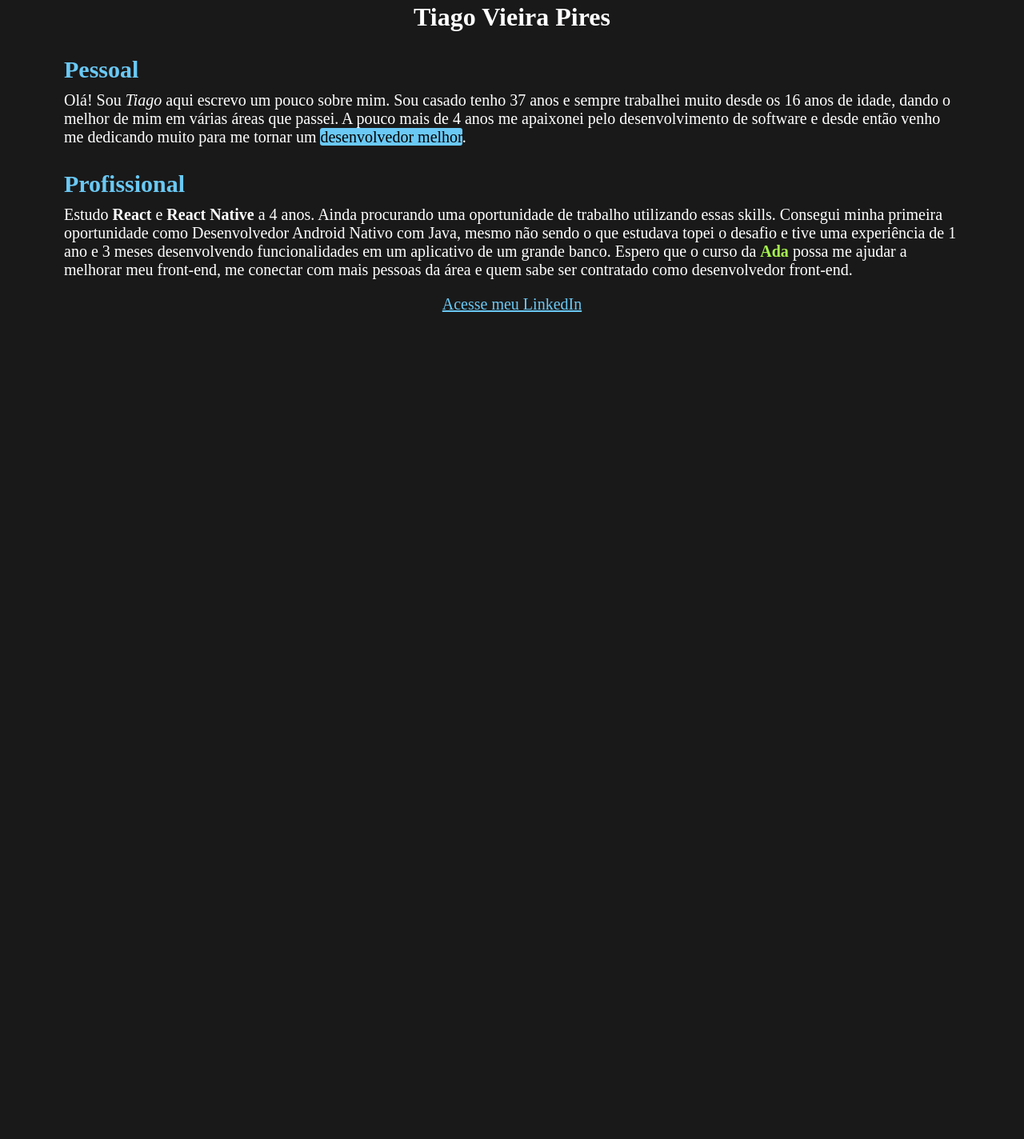
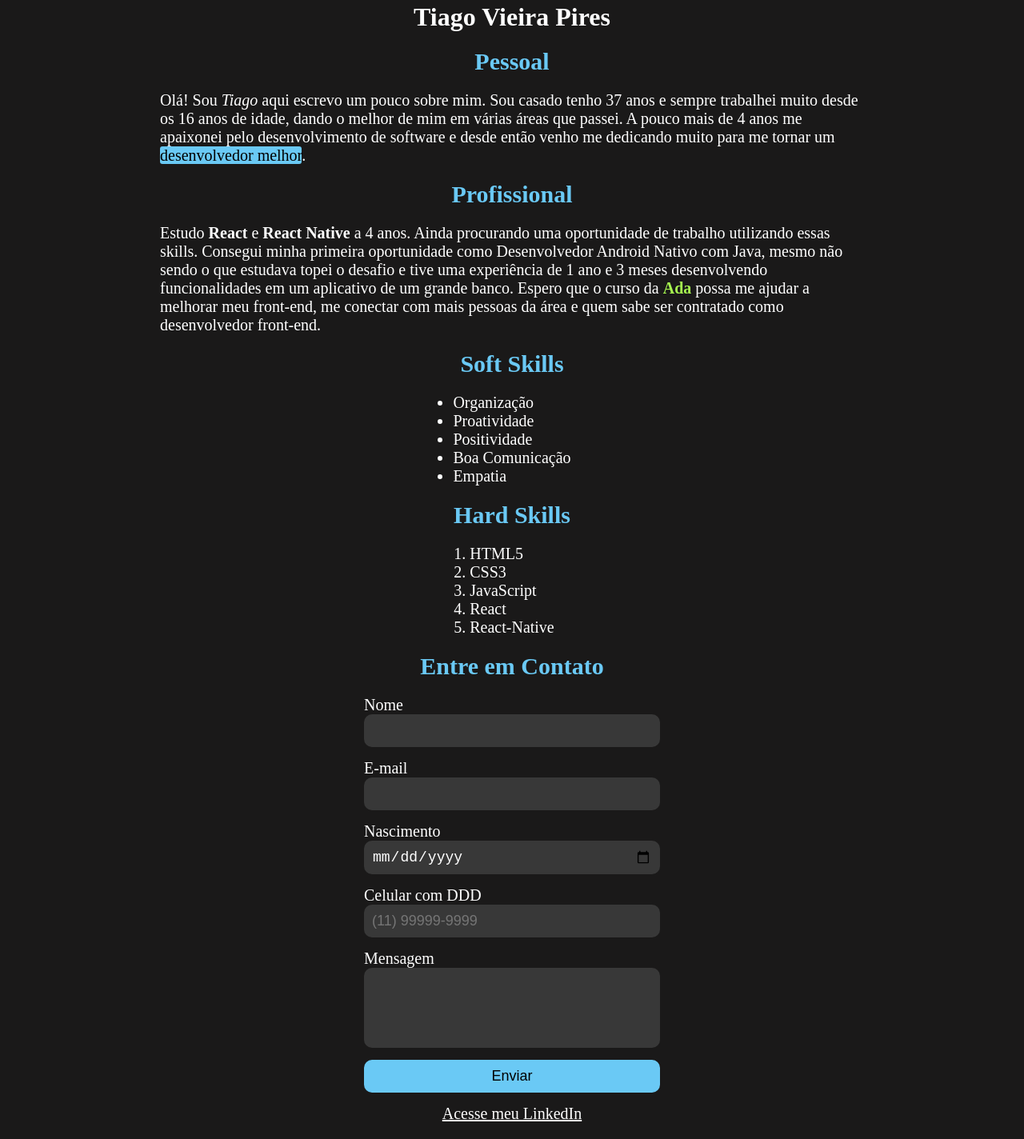
Before and after one commit to TiagoVP86/01-atividade-fixacao-ada, a plain HTML site: page index.html in a window 1280 px wide. Shown: the part 337-1761 px from the top of the page at 80% size. Before the commit the page ends 800 px from the top, so only its background shows below. Drawn offline with Linux system fonts and the light colour scheme.

Commit message:
Adicionando as listas e o formulario

```diff
--- a/index.html
+++ b/index.html
@@ -36,6 +36,59 @@
         melhorar meu front-end, me conectar com mais pessoas da área e quem sabe
         ser contratado como desenvolvedor front-end.
       </p>
+    </div>
+
+    <div class="skills">
+      <h2>Soft Skills</h2>
+
+      <ul>
+        <li>Organização</li>
+        <li>Proatividade</li>
+        <li>Positividade</li>
+        <li>Boa Comunicação</li>
+        <li>Empatia</li>
+      </ul>
+
+      <h2>Hard Skills</h2>
+
+      <ol>
+        <li>HTML5</li>
+        <li>CSS3</li>
+        <li>JavaScript</li>
+        <li>React</li>
+        <li>React-Native</li>
+      </ol>
+    </div>
+
+    <h2>Entre em Contato</h2>
+
+    <div class="form">
+      <form method="get" action="http://127.0.0.1:5500/enviado.html">
+        <label for="nome">Nome</label>
+        <input type="text" id="nome" name="nome" />
+
+        <label for="email">E-mail</label>
+        <input type="email" id="email" name="email" />
+
+        <label for="nascimento">Nascimento</label>
+        <input type="date" id="data" name="data" />
+
+        <label for="celular">Celular com DDD</label>
+        <input
+          type="tel"
+          id="celular"
+          name="celular"
+          placeholder="(11) 99999-9999"
+        />
+
+        <label for="mensagem">Mensagem</label>
+        <textarea id="mensagem" name="mensagem" rows="4" cols="50"></textarea>
+
+        <input type="submit" id="enviar" name="enviar" value="Enviar" />
+      </form>
+    </div>
+
+    <div class="git">
       <a href="https://github.com/TiagoVP86" target="_blank">
         Acesse meu LinkedIn
       </a>
--- a/style.css
+++ b/style.css
@@ -6,8 +6,8 @@
 body {
   background-color: #1a1919;
   height: 100vh;
-  margin-left: 50px;
-  margin-right: 50px;
+  margin-left: 200px;
+  margin-right: 200px;
 }
 
 .imagem {
@@ -31,14 +31,17 @@ h1 {
 }
 
 h2 {
-  padding-bottom: 10px;
+  display: flex;
+  align-items: center;
+  justify-content: center;
   color: #6ac9f5;
+  padding: 20px 0px;
+  font-size: 30px;
 }
 
 .pessoal {
   color: #fff;
   font-size: 20px;
-  margin: 30px;
   text-align: start;
 }
 
@@ -50,7 +53,6 @@ h2 {
 .profissional {
   color: #fff;
   font-size: 20px;
-  margin: 30px;
   text-align: start;
 }
 
@@ -64,3 +66,75 @@ h2 {
 .profissional strong {
   color: #a6f750;
 }
+
+.skills {
+  text-align: center;
+  color: #fff;
+  font-size: 20px;
+}
+
+.skills ul,
+ol {
+  display: inline-block;
+}
+
+li {
+  text-align: justify;
+}
+
+form {
+  display: flex;
+  align-items: flex-start;
+  flex-direction: column;
+}
+
+.form {
+  display: flex;
+  align-items: center;
+  justify-content: center;
+}
+
+form label {
+  color: #fff;
+  font-size: 20px;
+}
+
+form input,
+form textarea {
+  background-color: #383838;
+  width: 350px;
+  border: 0;
+  border-radius: 10px;
+  font-size: 18px;
+  padding: 10px;
+  margin-bottom: 15px;
+  color: #fff;
+  resize: none;
+}
+
+#enviar {
+  display: flex;
+  align-items: center;
+  justify-content: center;
+  background-color: #6ac9f5;
+  color: #000;
+  width: 370px;
+}
+
+.git a {
+  display: flex;
+  align-items: center;
+  justify-content: center;
+  color: #fff;
+  font-size: 20px;
+  padding-bottom: 20px;
+}
+
+.enviado {
+  display: flex;
+  align-items: center;
+  justify-content: center;
+  height: 100vh;
+  font-size: 50px;
+  color: #fff;
+}
```
Also changed, not shown: enviado.html (added, +14 -0 lines).
